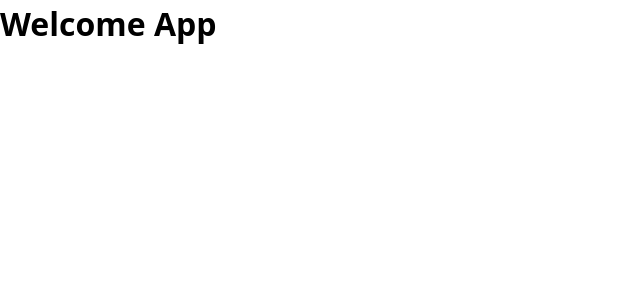
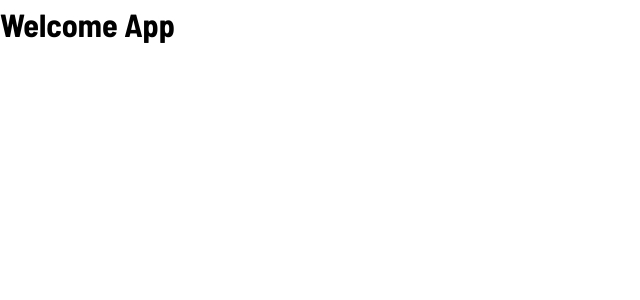
Before and after one commit to Hizmy-M/React-Projects, a React (Vite) app in the folder 06.SandBox-web/: page / in a window 1280 px wide. Shown: the top 300 px of the page, without its empty margins (0-640 px from the left). Built offline with nearby package versions, Linux system fonts and the light colour scheme.

Commit message:
Added font

```diff
--- a/06.SandBox-web/src/index.css
+++ b/06.SandBox-web/src/index.css
@@ -31,7 +31,6 @@
   --fs-footer: 0.75rem;
   --fs-logo: 1.2rem
 
-
 }
 
 /* --------------------------------------------------------------------------------------------------------- */
@@ -44,6 +43,10 @@
   padding: 0;
   list-style: none;
   text-decoration: none;
+}
+
+body {
+  font-family: "Barlow Semi Condensed", sans-serif;
 }
 
 .background-color {
```
